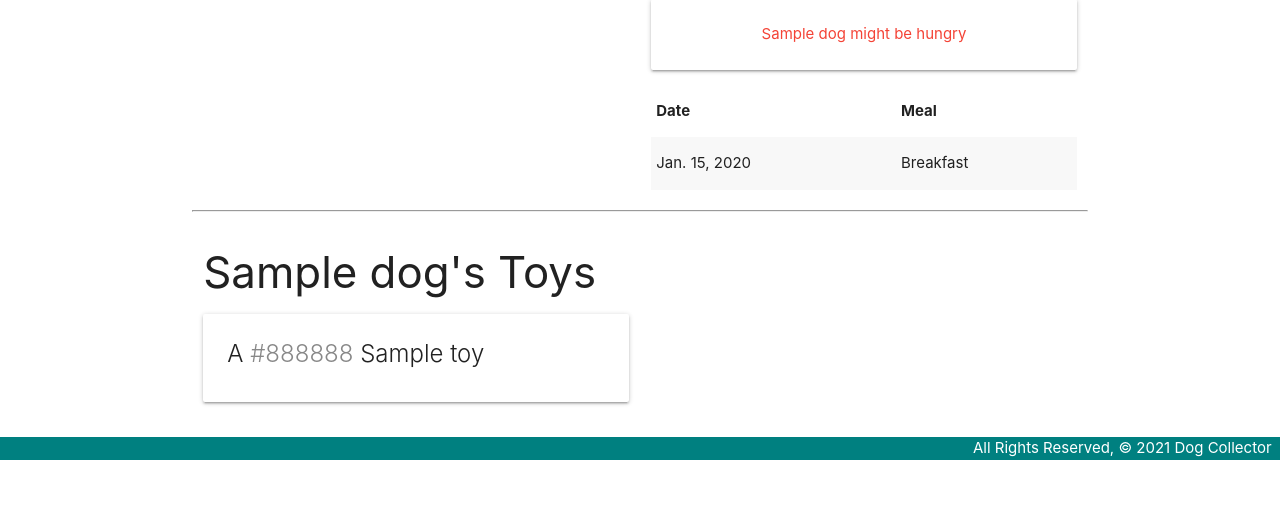
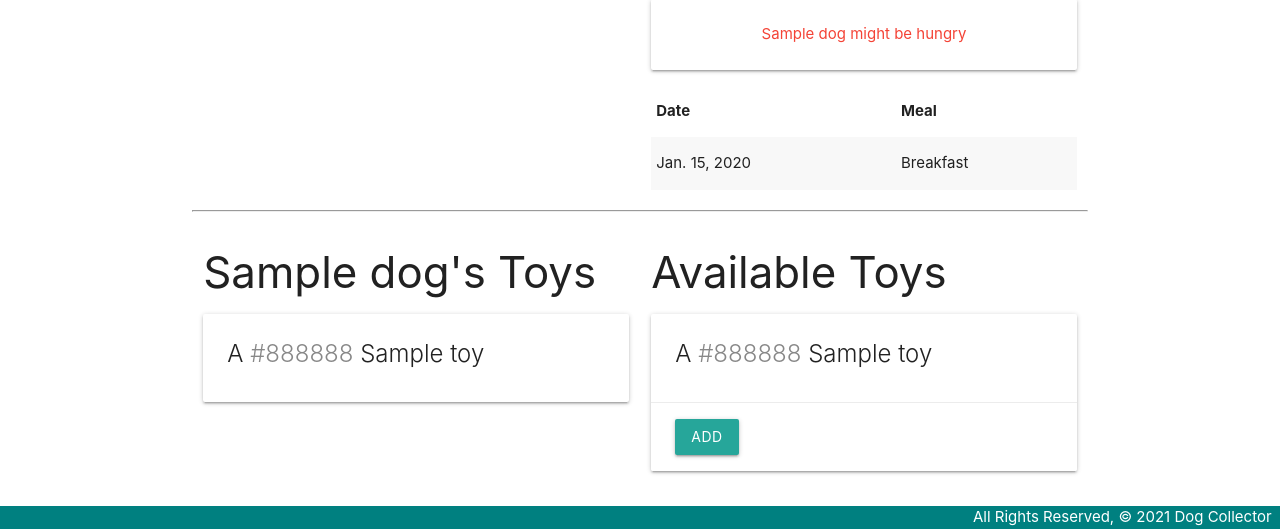
Before and after one commit to juliors1/dog-collector, a Django app: template main_app/templates/dogs/detail.html in a window 1280 px wide. Shown: the part 457-986 px from the top of the page. Before the commit the page ends 917 px from the top, so only its background shows below. Run offline with Django 3.2, Linux system fonts and the light colour scheme; the template is opened without the code that fills it: values that come from a table or form of the project are taken from there, others are empty; tables that the repository leaves empty hold one stand-in row (values such as "Sample post").

Commit message:
render the toy's in detail

```diff
--- a/main_app/templates/dogs/detail.html
+++ b/main_app/templates/dogs/detail.html
@@ -70,6 +70,26 @@
     <h5>No Toys :(</h5>
     {% endif %}
   </div>
+  <div class="col s6">
+    <h3>Available Toys</h3>
+    {% if toys.count %} {% for toy in toys.all %}
+    <div class="card">
+      <div class="card-content">
+        <span class="card-title">
+          A <span style="color: {{ toy.color }}">{{ toy.color }}</span> {{ toy.name }}
+        </span>
+      </div>
+      <div class="card-action">
+        <form action="" method="post">
+          {% csrf_token %}
+          <button type="submit" class="btn">Add</button>
+        </form>
+      </div>
+    </div>
+    {% endfor %} {% else %}
+    <h5>{{dog.name}} Already Has All Toys Available</h5>
+    {% endif %}
+  </div>
   <script>
     var dateEl = document.getElementById("id_date");
     M.Datepicker.init(dateEl, {
```
